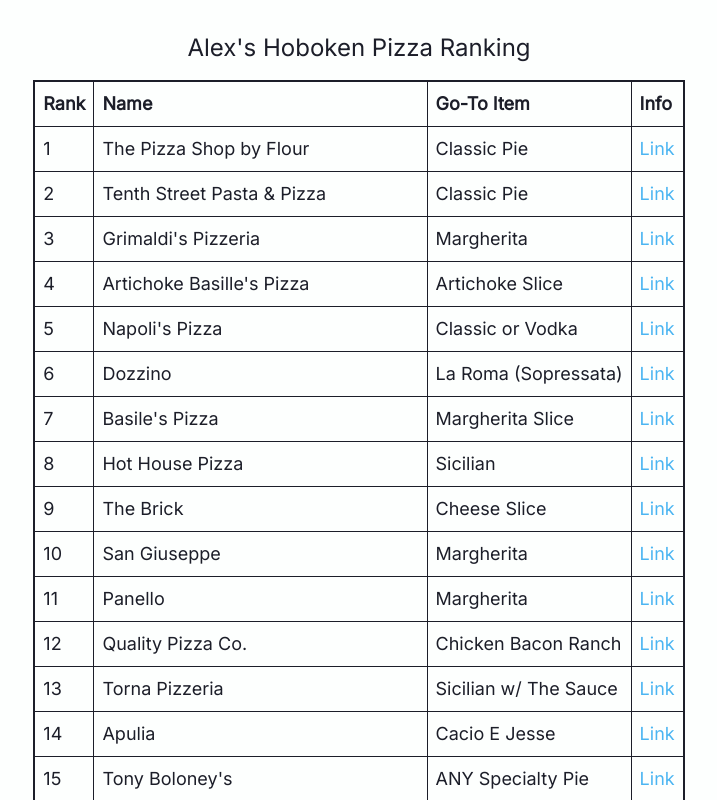
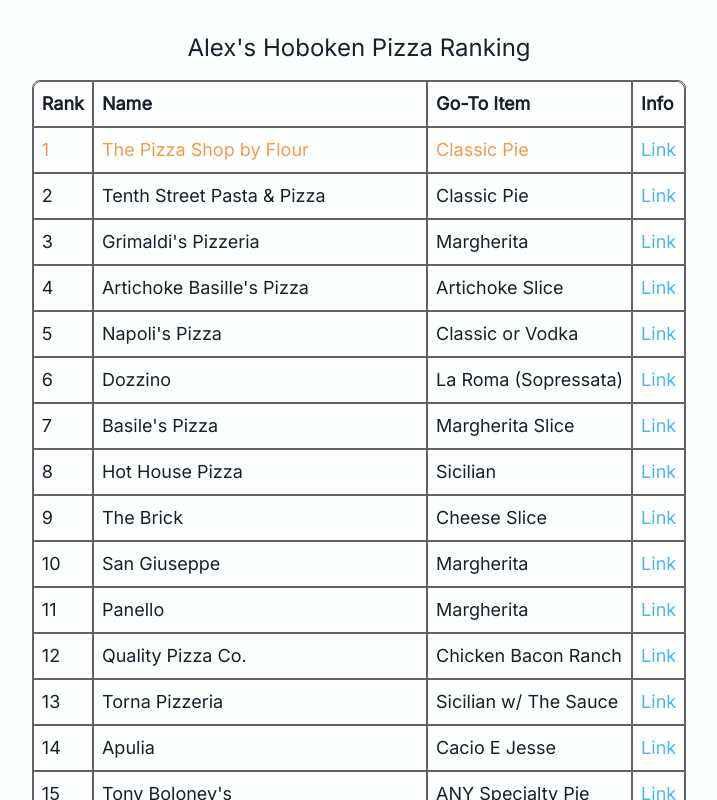
Before and after one commit to AlexMassenzio/AlexMassenzio.github.io, a SvelteKit app: page /pizzarank in a window 1280 px wide. Shown: the top 800 px of the page, without its empty margins (281-998 px from the left). Built offline with nearby package versions, Linux system fonts and the light colour scheme.

Commit message:
Update pizzarank table style

```diff
--- a/src/routes/pizzarank/+page.svelte
+++ b/src/routes/pizzarank/+page.svelte
@@ -7,32 +7,42 @@
 <div class="pt-8 mx-2">
 	<h1 class="text-center text-xl sm:text-2xl">Alex's Hoboken Pizza Ranking</h1>
 	<table
-		class="mt-4 w-fit m-auto table-auto text-sm sm:text-lg text-left border-collapse border-2 border-monochrome-900 dark:border-monochrome-100"
+		class="mt-4 w-fit m-auto table-auto text-sm sm:text-lg text-left border-separate border-spacing-0 border rounded-lg border-monochrome-600 dark:border-monochrome-100"
 	>
 		<thead>
 			<tr>
-				<th class="p-2 border border-monochrome-900 dark:border-monochrome-100">Rank</th>
-				<th class="p-2 border border-monochrome-900 dark:border-monochrome-100">Name</th>
-				<th class="p-2 border border-monochrome-900 dark:border-monochrome-100">Go-To Item</th>
-				<th class="p-2 border border-monochrome-900 dark:border-monochrome-100">Info</th>
+				<th class="p-2 border rounded-tl-lg border-monochrome-600 dark:border-monochrome-500"
+					>Rank</th
+				>
+				<th class="p-2 border border-monochrome-600 dark:border-monochrome-500">Name</th>
+				<th class="p-2 border border-monochrome-600 dark:border-monochrome-500">Go-To Item</th>
+				<th class="p-2 border rounded-tr-lg border-monochrome-600 dark:border-monochrome-500"
+					>Info</th
+				>
 			</tr>
 		</thead>
 		<tbody>
 			{#each data.pizza as pizzaPlace, i}
 				<tr
-					class={(i + 1 == 1 ? 'dark:text-primary-300' : '') +
-						(pizzaPlace.goto == 'TBD' ? 'dark:text-monochrome-500 italic' : '')}
+					class={(i + 1 == 1 ? 'text-primary-400 dark:text-primary-300' : '') +
+						(pizzaPlace.goto == 'TBD'
+							? 'border-monochrome-600 dark:text-monochrome-500 italic'
+							: '')}
 				>
-					<td class="p-2 border border-monochrome-900 dark:border-monochrome-100"
-						>{pizzaPlace.goto == 'TBD' ? 'TBD' : i + 1}</td
+					<td
+						class="p-2 border {i == data.pizza.length - 1 ? 'rounded-bl-lg' : ''}
+							 border-monochrome-600 dark:border-monochrome-500">{pizzaPlace.goto == 'TBD' ? 'TBD' : i + 1}</td
 					>
-					<td class="p-2 border border-monochrome-900 dark:border-monochrome-100"
+					<td class="p-2 border border-monochrome-600 dark:border-monochrome-500"
 						>{pizzaPlace.name}</td
 					>
-					<td class="p-2 border border-monochrome-900 dark:border-monochrome-100"
+					<td class="p-2 border border-monochrome-600 dark:border-monochrome-500"
 						>{pizzaPlace.goto}</td
 					>
-					<td class="p-2 border border-monochrome-900 dark:border-monochrome-100 text-info-400">
+					<td
+						class="p-2 border {i == data.pizza.length - 1 ? 'rounded-br-lg' : ''}
+							 border-monochrome-600 dark:border-monochrome-500 text-info-400"
+					>
 						<a href={pizzaPlace.link} target="_blank">Link</a>
 					</td>
 				</tr>
```
